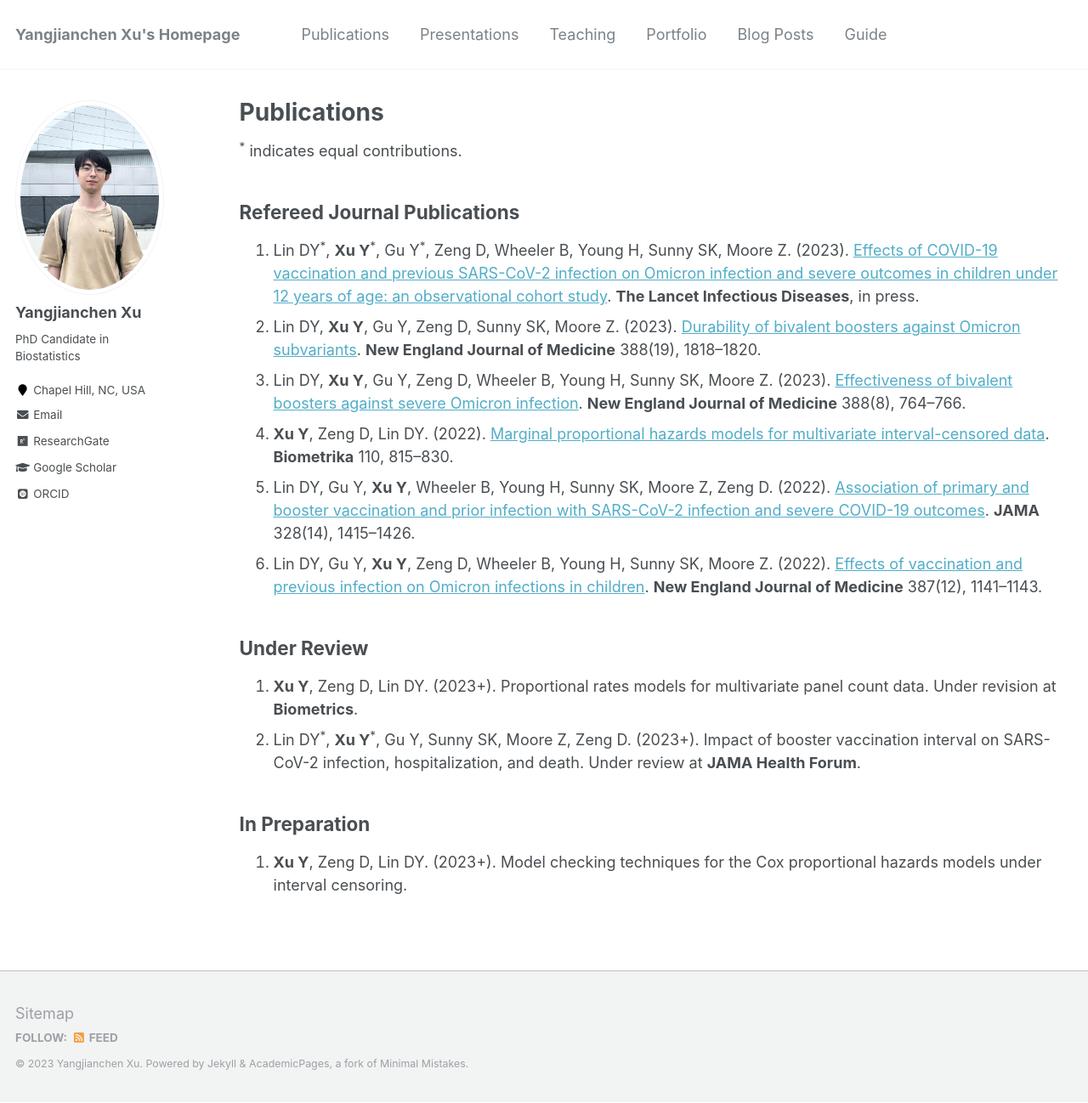
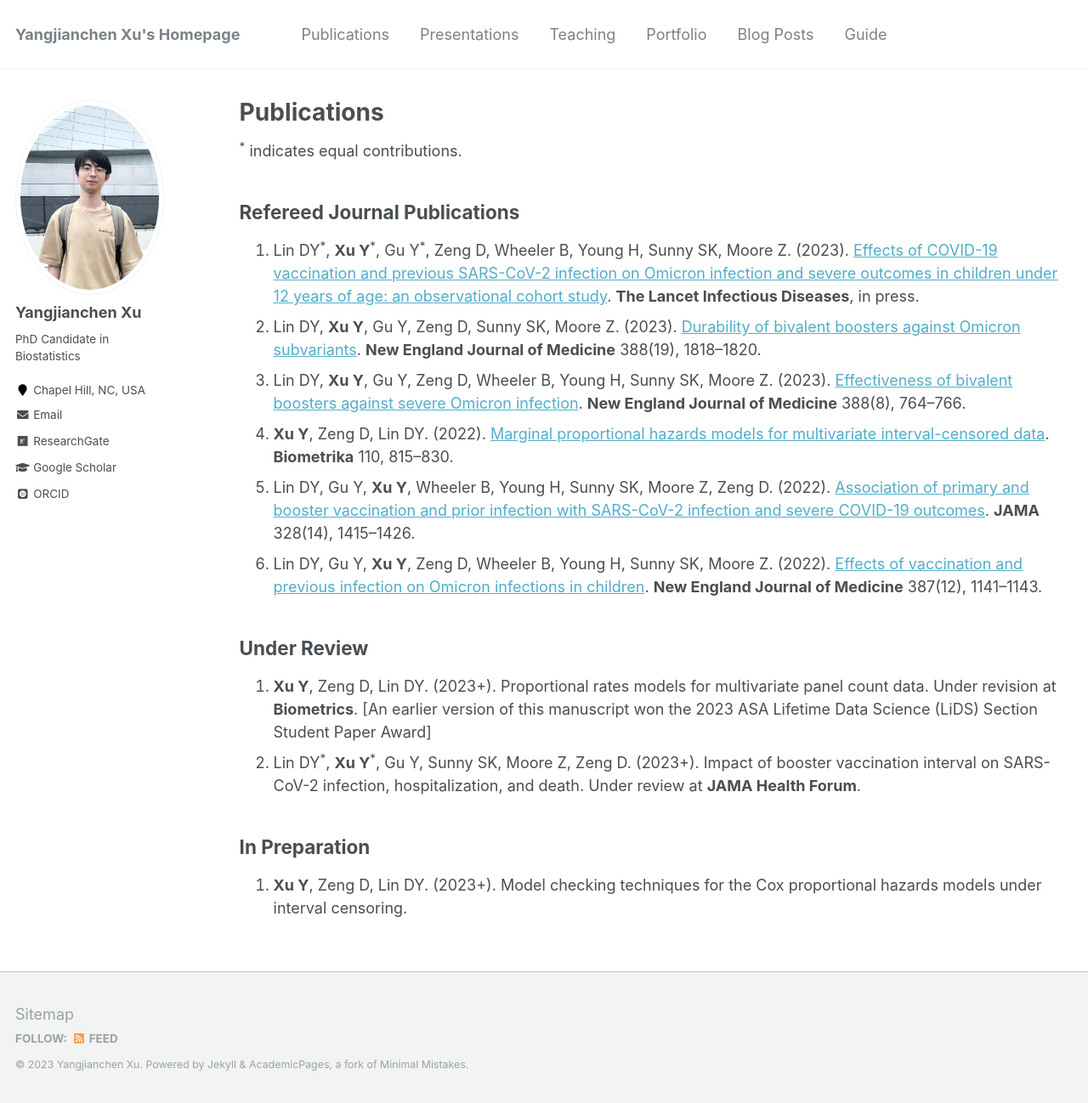
Before and after one commit to yangjc-xu/yangjc-xu.github.io, a Jekyll site: the page built from _pages/publications.md, in a window 1280 px wide and 1298 px high. Shown: the whole window at 85% size. Built offline with Jekyll 4.4.1, drawn with Linux system fonts in a browser that asks for light colours; some web fonts are replaced.

Commit message:
Update publications.md

```diff
--- a/_pages/publications.md
+++ b/_pages/publications.md
@@ -26,7 +26,7 @@ author_profile: true
 6. Lin DY, Gu Y, **Xu Y**, Zeng D, Wheeler B, Young H, Sunny SK, Moore Z. (2022). [Effects of vaccination and previous infection on Omicron infections in children](https://www.nejm.org/doi/full/10.1056/NEJMc2209371). **New England Journal of Medicine** 387(12), 1141–1143.
 
 ## Under Review
-1. **Xu Y**, Zeng D, Lin DY. (2023+). Proportional rates models for multivariate panel count data. Under revision at **Biometrics**.
+1. **Xu Y**, Zeng D, Lin DY. (2023+). Proportional rates models for multivariate panel count data. Under revision at **Biometrics**. [An earlier version of this manuscript won the 2023 ASA Lifetime Data Science (LiDS) Section Student Paper Award]
 2. Lin DY<sup>*</sup>, **Xu Y**<sup>*</sup>, Gu Y, Sunny SK, Moore Z, Zeng D. (2023+). Impact of booster vaccination interval on SARS-CoV-2 infection, hospitalization, and death. Under review at **JAMA Health Forum**.
 
 ## In Preparation
```
